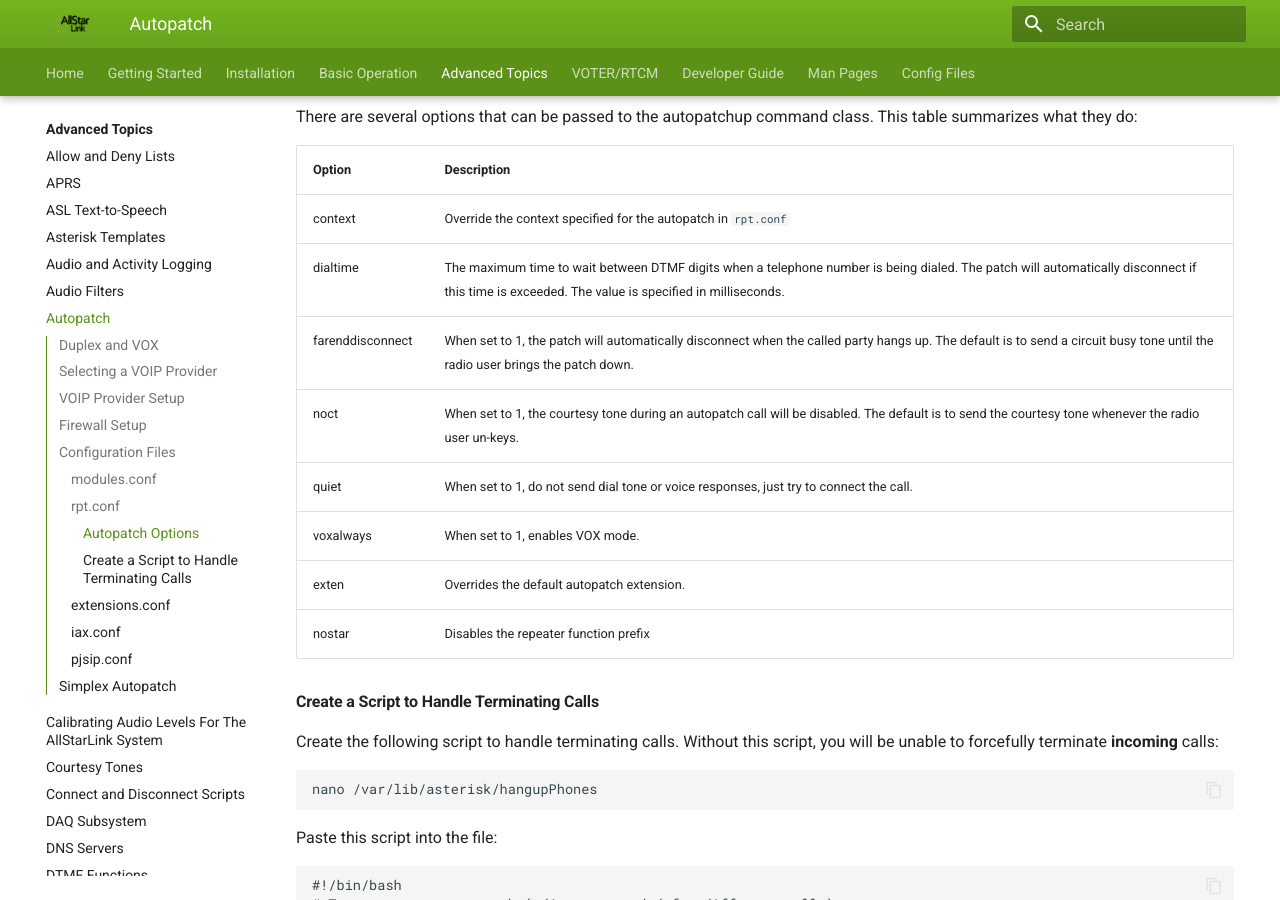
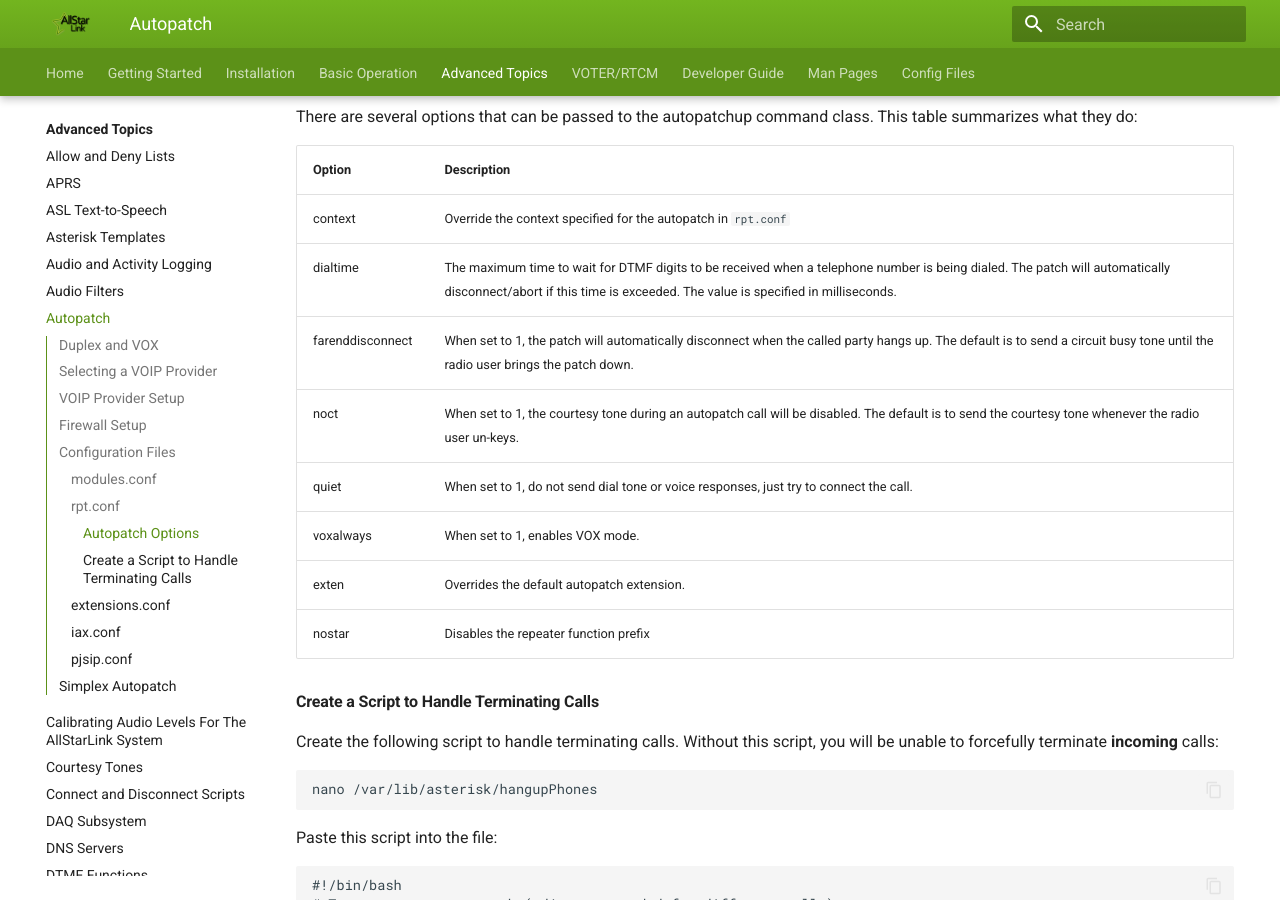
Before and after one commit to AllStarLink/ASL3-Manual, an MkDocs documentation site: the page built from docs/adv-topics/autopatch.md, in a window 1280 px wide and 900 px high, scrolled down 3798 px. Built offline with MkDocs 1.6.1 and Material for MkDocs 9.7.7, drawn with Linux system fonts in a browser that asks for light colours.

Commit message:
Fix autopatch dialtime description. (#194)

```diff
--- a/docs/adv-topics/autopatch.md
+++ b/docs/adv-topics/autopatch.md
@@ -144,7 +144,7 @@ There are several options that can be passed to the autopatchup command class. T
 | Option | Description |
 |------------------|-------------|
 | context | Override the context specified for the autopatch in `rpt.conf` |
-| dialtime | The maximum time to wait between DTMF digits when a telephone number is being dialed. The patch will automatically disconnect if this time is exceeded. The value is specified in milliseconds. |
+| dialtime | The maximum time to wait for DTMF digits to be received when a telephone number is being dialed. The patch will automatically disconnect/abort if this time is exceeded. The value is specified in milliseconds. |
 | farenddisconnect | When set to 1, the patch will automatically disconnect when the called party hangs up. The default is to send a circuit busy tone until the radio user brings the patch down. |
 | noct | When set to 1, the courtesy tone during an autopatch call will be disabled. The default is to send the courtesy tone whenever the radio user un-keys. |
 | quiet | When set to 1, do not send dial tone or voice responses, just try to connect the call. |
```
